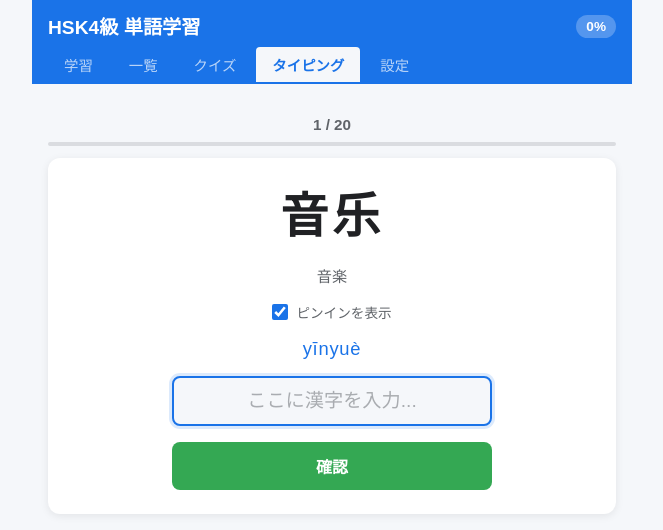
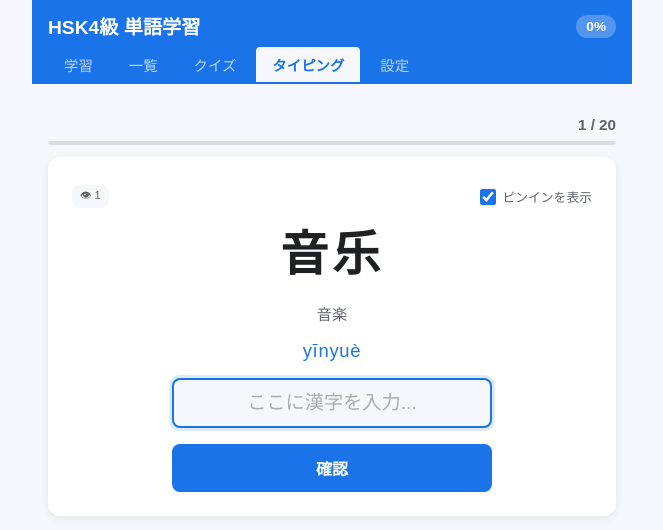
Before and after one commit to hidehitomobile/hsk4-app, a React (Vite) app: page /#/typing in a window 1280 px wide. Shown: the top 530 px of the page, without its empty margins (308-971 px from the left). Built offline with nearby package versions, Linux system fonts and the light colour scheme.

Commit message:
FixTypingViewCountUIEnter

```diff
--- a/src/App.tsx
+++ b/src/App.tsx
@@ -32,6 +32,7 @@ function LearnPage() {
   const filteredWordsRef = useRef(filteredWords)
   filteredWordsRef.current = filteredWords
   const listenGenRef = useRef(0)
+  const speakGenRef = useRef(0)
 
   // ---------- リスニング自動再生ループ ----------
   useEffect(() => {
@@ -101,16 +102,24 @@ function LearnPage() {
     }
     // 初回マウント・同一単語はスキップ
     if (prevIndexRef.current === currentIndex) return
+    // 自動再生OFFならスキップ
+    if (!settingsRef.current.autoPlay) {
+      prevIndexRef.current = currentIndex
+      return
+    }
 
     const word = filteredWordsRef.current[currentIndex]
     if (!word) return
 
     prevIndexRef.current = currentIndex
 
+    const myGen = ++speakGenRef.current
     window.speechSynthesis.cancel()
     setTimeout(() => {
+      if (myGen !== speakGenRef.current) return
       const s = settingsRef.current
       speakAsync(word.hanzi, s.speechRate, 'zh-CN').then(() => {
+        if (myGen !== speakGenRef.current) return
         if (s.autoPlayExample) {
           speakAsync(word.example, s.speechRate, 'zh-CN')
         }
@@ -170,11 +179,11 @@ function LearnPage() {
   // スライダー移動時は表示回数カウントをスキップ
   const skipViewIncrementRef = useRef(false)
 
-  // スライダーで単語切替（表示回数カウントしない）
+  // スライダーで単語切替（表示回数カウントしない、リスニング状態は変更しない）
   const handleSliderChange = useCallback((index: number) => {
     skipViewIncrementRef.current = true
-    handleListenSeek(index)
-  }, [handleListenSeek])
+    setCurrentIndex(index)
+  }, [setCurrentIndex])
 
   return (
     <div className="learn-page">
--- a/src/components/Typing.tsx
+++ b/src/components/Typing.tsx
@@ -2,12 +2,13 @@ import { useState, useMemo, useEffect, useRef, useCallback } from 'react'
 import { useWords } from '../context/WordContext'
 import { speakWord, speakAsync } from '../utils/speech'
 import { playCorrectSound, playIncorrectSound } from '../utils/sound'
+import { categoryLabels } from '../utils/category'
 import { WordEntry } from '../types'
 
 const TOTAL_QUESTIONS = 20
 
 export function Typing() {
-  const { words, settings } = useWords()
+  const { filteredWords, settings, selectedCategory, incrementViewCount, viewCounts } = useWords()
   const [inputValue, setInputValue] = useState('')
   const [currentIndex, setCurrentIndex] = useState(0)
   const [feedback, setFeedback] = useState<'correct' | 'incorrect' | null>(null)
@@ -19,6 +20,7 @@ export function Typing() {
     return saved !== null ? JSON.parse(saved) : true
   })
   const playedWordIdRef = useRef<number | null>(null)
+  const viewCountedIdRef = useRef<number | null>(null)
   const inputRef = useRef<HTMLInputElement>(null)
   const feedbackRef = useRef(feedback)
   const finishedRef = useRef(finished)
@@ -29,12 +31,11 @@ export function Typing() {
   finishedRef.current = finished
   currentIndexRef.current = currentIndex
 
-  // Random 20 words
+  // Random 20 words from filtered list
   const quizWords = useMemo(() => {
-    const shuffled = [...words].sort(() => Math.random() - 0.5)
+    const shuffled = [...filteredWords].sort(() => Math.random() - 0.5)
     return shuffled.slice(0, TOTAL_QUESTIONS)
-    // eslint-disable-next-line react-hooks/exhaustive-deps
-  }, [])
+  }, [filteredWords])
 
   const currentWord = quizWords[currentIndex] || null
 
@@ -51,6 +52,14 @@ export function Typing() {
     }, 150)
     return () => clearTimeout(timer)
   }, [currentWord?.id, settings.speechRate])
+
+  // Increment view count on word display（StrictMode 二重発火を ref で防止）
+  useEffect(() => {
+    if (currentWord && viewCountedIdRef.current !== currentWord.id) {
+      viewCountedIdRef.current = currentWord.id
+      incrementViewCount(currentWord.id)
+    }
+  }, [currentWord?.id, incrementViewCount])
 
   // Focus input on word change
   useEffect(() => {
@@ -75,23 +84,6 @@ export function Typing() {
     return () => window.removeEventListener('keydown', handleKeyDown)
   }, [])
 
-  const handleSubmit = useCallback(() => {
-    if (!currentWord || feedback === 'correct') return
-    const trimmed = inputValue.trim()
-    if (trimmed === currentWord.hanzi) {
-      setFeedback('correct')
-      setScore(s => s + 1)
-      playCorrectSound()
-    } else {
-      setFeedback('incorrect')
-      setWrongWords(prev => {
-        if (prev.find(w => w.id === currentWord.id)) return prev
-        return [...prev, currentWord]
-      })
-      playIncorrectSound()
-    }
-  }, [currentWord, feedback, inputValue])
-
   const goNext = useCallback(() => {
     if (currentIndexRef.current + 1 >= TOTAL_QUESTIONS) {
       setFinished(true)
@@ -101,6 +93,24 @@ export function Typing() {
       setInputValue('')
     }
   }, [])
+
+  const handleSubmit = useCallback(() => {
+    if (!currentWord || feedback === 'correct') return
+    const trimmed = inputValue.trim()
+    if (trimmed === currentWord.hanzi) {
+      setFeedback('correct')
+      setScore(s => s + 1)
+      playCorrectSound()
+      goNext()
+    } else {
+      setFeedback('incorrect')
+      setWrongWords(prev => {
+        if (prev.find(w => w.id === currentWord.id)) return prev
+        return [...prev, currentWord]
+      })
+      playIncorrectSound()
+    }
+  }, [currentWord, feedback, inputValue, goNext])
 
   const handleNext = useCallback(() => {
     goNext()
@@ -113,13 +123,9 @@ export function Typing() {
   const handleInputKeyDown = useCallback((e: React.KeyboardEvent) => {
     if (e.key === 'Enter') {
       e.preventDefault()
-      if (feedback === 'correct') {
-        handleNext()
-      } else {
-        handleSubmit()
-      }
+      handleSubmit()
     }
-  }, [feedback, handleNext, handleSubmit])
+  }, [handleSubmit])
 
   // ---- Result screen ----
   if (finished) {
@@ -176,7 +182,16 @@ export function Typing() {
   return (
     <div className="typing-page">
       <div className="typing-progress">
-        <span className="typing-progress-text">{currentIndex + 1} / {TOTAL_QUESTIONS}</span>
+        <div className="typing-progress-header">
+          {selectedCategory !== 'all' ? (
+            <span className="typing-category-badge">
+              {categoryLabels([selectedCategory])}
+            </span>
+          ) : (
+            <span />
+          )}
+          <span className="typing-progress-text">{currentIndex + 1} / {TOTAL_QUESTIONS}</span>
+        </div>
         <div className="typing-progress-bar">
           <div
             className="typing-progress-fill"
@@ -187,6 +202,20 @@ export function Typing() {
 
       {currentWord && (
         <div className="typing-card">
+          <div className="typing-card-top">
+            <span className="typing-view-count">
+              👁 {viewCounts[currentWord.id] || 0}
+            </span>
+            <label className="typing-pinyin-toggle">
+              <input
+                type="checkbox"
+                checked={showPinyin}
+                onChange={(e) => setShowPinyin(e.target.checked)}
+              />
+              <span>ピンインを表示</span>
+            </label>
+          </div>
+
           <div className="typing-hanzi-display">
             {currentWord.hanzi}
           </div>
@@ -194,14 +223,6 @@ export function Typing() {
             {currentWord.meaning}
           </div>
 
-          <label className="typing-pinyin-toggle">
-            <input
-              type="checkbox"
-              checked={showPinyin}
-              onChange={(e) => setShowPinyin(e.target.checked)}
-            />
-            <span>ピンインを表示</span>
-          </label>
           {showPinyin && (
             <div className="typing-pinyin-display">
               {currentWord.pinyin}
--- a/src/context/WordContext.tsx
+++ b/src/context/WordContext.tsx
@@ -1,4 +1,4 @@
-import { createContext, useContext, useState, useCallback, useEffect, useRef, ReactNode } from 'react'
+import { createContext, useContext, useState, useMemo, useCallback, useEffect, useRef, ReactNode } from 'react'
 import { AppSettings, AppState, Category, WordEntry } from '../types'
 import {
   loadLearnedIds, saveLearnedIds,
@@ -45,8 +45,8 @@ export function WordProvider({ children, words }: { children: ReactNode; words:
   const [searchQuery, setSearchQuery] = useState(() => loadSearchQuery())
   const [settings, setSettings] = useState<AppSettings>(() => loadSettings())
   const [viewCounts, setViewCounts] = useState<Record<number, number>>(() => loadViewCounts())
-  // フィルタリング（学習タブ用: hideLearned を適用）
-  const filteredWords = words.filter(w => {
+  // フィルタリング（useMemo で参照安定化：filteredWords 再計算はフィルター条件変更時のみ）
+  const filteredWords = useMemo(() => words.filter(w => {
     if (settings.hideLearned && learnedIds.has(w.id)) return false
     const matchCategory = selectedCategory === 'all' || w.category.includes(selectedCategory)
     const q = searchQuery.trim().toLowerCase()
@@ -55,7 +55,7 @@ export function WordProvider({ children, words }: { children: ReactNode; words:
       w.pinyin.toLowerCase().includes(q) ||
       w.meaning.includes(q)
     return matchCategory && matchSearch
-  })
+  }), [words, selectedCategory, searchQuery, settings.hideLearned, learnedIds])
 
   // フィルターの前回値を保持（値が実際に変わった時だけインデックスをリセット）
   const prevFilter = useRef({ category: loadSelectedCategory(), query: loadSearchQuery(), hideLearned: loadSettings().hideLearned })
--- a/src/styles/index.css
+++ b/src/styles/index.css
@@ -1965,8 +1965,14 @@ body {
 }
 
 .typing-progress {
-  text-align: center;
   margin-bottom: 12px;
+}
+
+.typing-progress-header {
+  display: flex;
+  align-items: center;
+  justify-content: space-between;
+  margin-bottom: 8px;
 }
 
 .typing-progress-text {
@@ -1976,7 +1982,6 @@ body {
 }
 
 .typing-progress-bar {
-  margin-top: 8px;
   height: 4px;
   background: var(--border);
   border-radius: 2px;
@@ -1988,6 +1993,17 @@ body {
   background: var(--primary);
   border-radius: 2px;
   transition: width 0.3s ease;
+}
+
+.typing-category-badge {
+  display: inline-block;
+  padding: 4px 10px;
+  border-radius: 12px;
+  font-size: 0.75rem;
+  font-weight: 600;
+  color: var(--primary);
+  background: rgba(26, 115, 232, 0.08);
+  border: 1px solid rgba(26, 115, 232, 0.2);
 }
 
 /* Card */
@@ -2000,6 +2016,14 @@ body {
   flex-direction: column;
   align-items: center;
   gap: 16px;
+}
+
+/* Card top row */
+.typing-card-top {
+  display: flex;
+  align-items: center;
+  justify-content: space-between;
+  width: 100%;
 }
 
 /* Hanzi display */
@@ -2020,15 +2044,27 @@ body {
   text-align: center;
 }
 
+.typing-view-count {
+  font-size: 0.7rem;
+  color: var(--text-secondary);
+  background: var(--bg);
+  border-radius: 8px;
+  padding: 2px 8px;
+  white-space: nowrap;
+  flex-shrink: 0;
+}
+
 /* Pinyin toggle */
 .typing-pinyin-toggle {
   display: flex;
   align-items: center;
-  gap: 8px;
-  cursor: pointer;
-  font-size: 0.85rem;
+  gap: 6px;
+  cursor: pointer;
+  font-size: 0.8rem;
   color: var(--text-secondary);
   user-select: none;
+  white-space: nowrap;
+  flex-shrink: 0;
 }
 
 .typing-pinyin-toggle input[type="checkbox"] {
@@ -2145,7 +2181,7 @@ body {
 }
 
 .typing-submit-btn {
-  background: var(--success);
+  background: var(--primary);
   color: white;
   width: 100%;
 }
```
Also changed, not shown: 6 other files (tests, documents, lock files or other folders).
